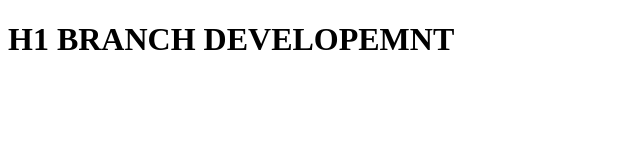
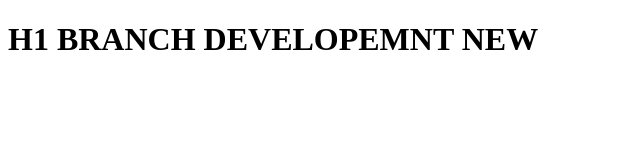
Before and after one commit to zeed-dev/2_alta_version_and_branch_management, a plain HTML site: page index.html in a window 1280 px wide. Shown: the whole page, without its empty margins (0-640 px from the left). Drawn offline with Linux system fonts and the light colour scheme.

Commit message:
Change tag h1 in branch developemnt

```diff
--- a/index.html
+++ b/index.html
@@ -7,6 +7,6 @@
     <title>Document</title>
 </head>
 <body>
-    <h1>H1 BRANCH DEVELOPEMNT</h1>
+    <h1>H1 BRANCH DEVELOPEMNT NEW</h1>
 </body>
 </html>
```
